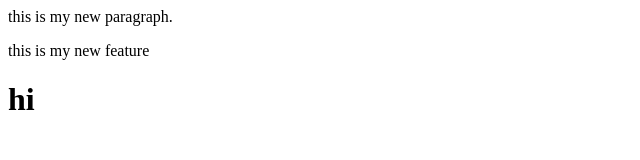
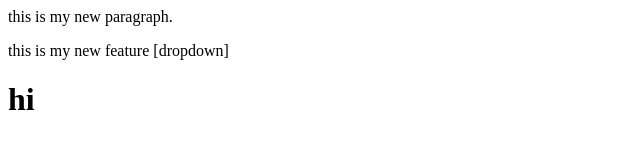
Before and after one commit to Ishika-Vashishtha/localrepo, a plain HTML site: page localrepo/index.html in a window 1280 px wide. Shown: the full height of the page, 0-640 px from the left. Drawn offline with Linux system fonts and the light colour scheme.

Commit message:
add dropdown

```diff
--- a/localrepo/index.html
+++ b/localrepo/index.html
@@ -1,3 +1,3 @@
 <p>this is my new paragraph.</p>
-<p>this is my new feature</p>
+<p>this is my new feature [dropdown] </p>
 <h1>hi</h1>
```
